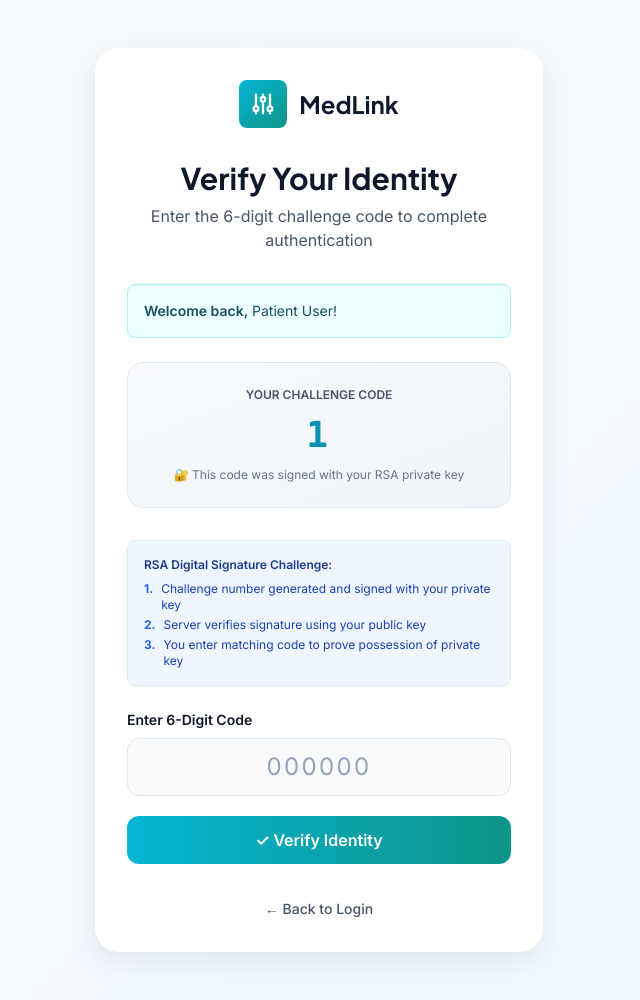
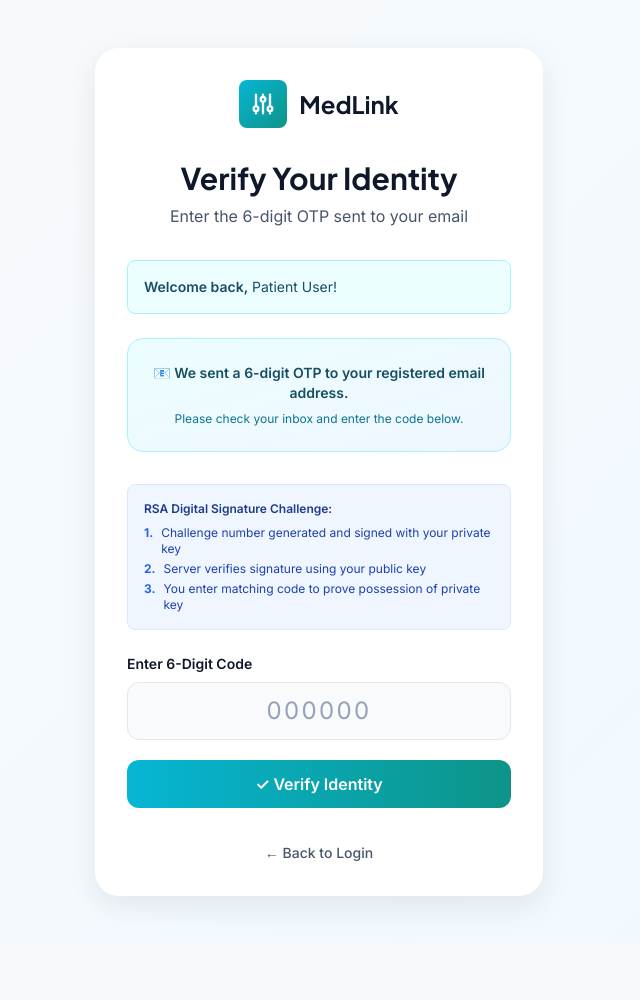
Before and after one commit to Pranto-Roy-10/MedLink, a Flask app: page /verify-2fa in a window 1280 px wide. Shown: the whole page, without its empty margins (321-961 px from the left). After the commit the page ends 911 px from the top, so only its background shows below. Run offline with Flask 3, Linux system fonts and the light colour scheme; a user stored in the database is signed in; some libraries are stand-ins or nearby versions.

Commit message:
two step verification

```diff
--- a/app.py
+++ b/app.py
@@ -12,7 +12,8 @@ from security.encryption_utils import (
     ecc_encrypt_message, ecc_decrypt_message,
     encrypt_email_rsa, decrypt_email_rsa
 )
-
+import smtplib
+from email.mime.text import MIMEText
 app = Flask(__name__)
 app.secret_key = 'your-secret-key-change-in-production'
 
@@ -39,6 +40,53 @@ def add_system_log(message, status='INFO'):
         system_log.pop(0)
     print(log_entry)
 
+def send_otp_email(to_email, otp_code, purpose="login"):
+    sender_email = os.environ.get("SMTP_USERNAME")
+    sender_password = os.environ.get("SMTP_PASSWORD")
+
+    if not sender_email or not sender_password:
+        raise Exception("SMTP_USERNAME or SMTP_PASSWORD is missing")
+
+    # Different messages for different purposes
+    if purpose == "registration":
+        subject = "MedLink Account Verification OTP"
+
+        body = f"""
+Hello,
+
+Your account creation OTP is: {otp_code}
+
+Use this OTP to verify your MedLink account registration.
+
+This code will expire soon.
+
+If you did not create this account, please ignore this email.
+"""
+
+    else:
+        subject = "MedLink Login OTP"
+
+        body = f"""
+Hello,
+
+Your login OTP is: {otp_code}
+
+Use this OTP to complete your MedLink login.
+
+This code will expire soon.
+
+If this was not you, please secure your account immediately.
+"""
+
+    message = MIMEText(body)
+    message["Subject"] = subject
+    message["From"] = sender_email
+    message["To"] = to_email
+
+    with smtplib.SMTP_SSL("smtp.gmail.com", 465) as server:
+        server.login(sender_email, sender_password)
+        server.sendmail(sender_email, to_email, message.as_string())
+
 @app.route('/')
 def index():
     """Landing page"""
@@ -70,12 +118,31 @@ def login():
 
             session['pending_2fa_user_id'] = user.id
             session['2fa_challenge'] = challenge_code
-            session['2fa_signed'] = challenge_signed
-            session['2fa_timestamp'] = datetime.now().isoformat()
-
-            add_system_log(f"✓ LOGIN STEP 1: {user.get_display_name()} | Challenge Generated: {challenge_code}", "SUCCESS")
-
-            return redirect(url_for('verify_2fa'))
+            session['2fa_user_id'] = user.id
+            session['2fa_timestamp'] = datetime.now().timestamp()
+
+            try:
+                user_email = user.get_email()
+
+                send_otp_email(user_email, challenge_code, "login")
+
+                add_system_log(
+        f"✓ LOGIN STEP 1: {user.get_display_name()} | OTP sent to registered email",
+        "SUCCESS"
+    )
+
+                return redirect(url_for('verify_2fa'))
+
+            except Exception as e:
+                add_system_log(
+        f"❌ OTP EMAIL FAILED: {str(e)}",
+        "ERROR"
+    )
+
+                return render_template(
+        'login.html',
+        error='Password correct, but OTP email could not be sent.'
+    )
         else:
             add_system_log(f"❌ LOGIN FAILED: Username {username} - Invalid credentials", "ERROR")
             return render_template('login.html', error='Invalid credentials')
@@ -126,13 +193,11 @@ def verify_2fa():
         else:
             add_system_log(f"❌ 2FA FAILED: Invalid challenge code entered", "ERROR")
             return render_template('verify_2fa.html',
-                                  error='Invalid challenge code',
+                                  error='Invalid OTP',
                                   user=User.query.get(session.get('pending_2fa_user_id')))
 
     user = User.query.get(session.get('pending_2fa_user_id'))
-    challenge = session.get('2fa_challenge')
-
-    return render_template('verify_2fa.html', user=user, challenge=challenge)
+    return render_template('verify_2fa.html', user=user)
 
 @app.route('/register', methods=['GET', 'POST'])
 def register():
@@ -218,12 +283,26 @@ def register():
             db.session.add(user)
             db.session.commit()
 
-            add_system_log(
-                f"✓ REGISTRATION SUCCESSFUL: New {role.capitalize()} registered | {display_name} ({email}) | Verification code generated",
-                "SUCCESS"
-            )
-
-            # Redirect to verification page
+            try:
+                send_otp_email(email, verification_code, "registration")
+
+                add_system_log(
+        f"✓ REGISTRATION SUCCESSFUL: New {role.capitalize()} registered | {display_name} ({email}) | OTP sent to email",
+        "SUCCESS"
+    )
+
+            except Exception as e:
+                add_system_log(
+        f"❌ REGISTRATION OTP EMAIL FAILED: {str(e)}",
+        "ERROR"
+    )
+
+                return render_template(
+        'register.html',
+        error='Account was created, but OTP email could not be sent. Please try again.'
+    )
+
+# Redirect to verification page
             session['pending_user_id'] = user.id
             session['verification_code'] = verification_code
             return redirect(url_for('verify_registration'))
@@ -276,8 +355,8 @@ def verify_registration():
 
     user_id = session.get('pending_user_id')
     user = User.query.get(user_id)
-    verification_code = session.get('verification_code', '')
-    return render_template('verify_registration.html', user=user, verification_code=verification_code)
+
+    return render_template('verify_registration.html', user=user)
 
 @app.route('/dashboard')
 def dashboard():
--- a/templates/verify_2fa.html
+++ b/templates/verify_2fa.html
@@ -1,28 +1,47 @@
-{% extends "base.html" %}
-
-{% block title %}Verify Identity - MedLink{% endblock %}
-
-{% block content %}
-<div class="min-h-screen bg-gradient-to-br from-slate-50 to-blue-50 flex items-center justify-center px-4 py-12" style="background: linear-gradient(135deg, #F8FAFC 0%, #F0F9FF 100%);">
+{% extends "base.html" %} {% block title %}Verify Identity - MedLink{% endblock
+%} {% block content %}
+<div
+  class="min-h-screen bg-gradient-to-br from-slate-50 to-blue-50 flex items-center justify-center px-4 py-12"
+  style="background: linear-gradient(135deg, #f8fafc 0%, #f0f9ff 100%)"
+>
   <div class="w-full max-w-md">
     <!-- 2FA Card -->
     <div class="card-elevated bg-white rounded-3xl p-8 animate-fade-in-up">
       <!-- Logo -->
       <div class="flex items-center justify-center mb-8">
-                <div class="w-12 h-12 bg-gradient-to-br from-cyan-500 to-teal-600 rounded-lg flex items-center justify-center mr-3">
-                    <svg class="w-7 h-7 text-white" fill="none" stroke="currentColor" viewBox="0 0 24 24">
-                        <path stroke-linecap="round" stroke-linejoin="round" stroke-width="2" d="M12 6V4m0 2a2 2 0 100 4m0-4a2 2 0 110 4m-6 8a2 2 0 100-4m0 4a2 2 0 110-4m0 4v2m0-6V4m6 6v10m6-2a2 2 0 100-4m0 4a2 2 0 110-4m0 4v2m0-6V4"></path>
+        <div
+          class="w-12 h-12 bg-gradient-to-br from-cyan-500 to-teal-600 rounded-lg flex items-center justify-center mr-3"
+        >
+          <svg
+            class="w-7 h-7 text-white"
+            fill="none"
+            stroke="currentColor"
+            viewBox="0 0 24 24"
+          >
+            <path
+              stroke-linecap="round"
+              stroke-linejoin="round"
+              stroke-width="2"
+              d="M12 6V4m0 2a2 2 0 100 4m0-4a2 2 0 110 4m-6 8a2 2 0 100-4m0 4a2 2 0 110-4m0 4v2m0-6V4m6 6v10m6-2a2 2 0 100-4m0 4a2 2 0 110-4m0 4v2m0-6V4"
+            ></path>
           </svg>
         </div>
-                <span class="text-2xl font-bold text-slate-900" style="font-family: 'Plus Jakarta Sans', sans-serif;">MedLink</span>
+        <span
+          class="text-2xl font-bold text-slate-900"
+          style="font-family: &quot;Plus Jakarta Sans&quot;, sans-serif"
+          >MedLink</span
+        >
       </div>
 
       <!-- Heading -->
-            <h1 class="text-3xl font-bold text-slate-900 text-center mb-2" style="font-family: 'Plus Jakarta Sans', sans-serif;">
+      <h1
+        class="text-3xl font-bold text-slate-900 text-center mb-2"
+        style="font-family: &quot;Plus Jakarta Sans&quot;, sans-serif"
+      >
         Verify Your Identity
       </h1>
       <p class="text-center text-slate-600 mb-8">
-                Enter the 6-digit challenge code to complete authentication
+        Enter the 6-digit OTP sent to your email
       </p>
 
       <!-- Error Message -->
@@ -36,29 +55,37 @@
       {% if user %}
       <div class="mb-6 p-4 bg-cyan-50 border border-cyan-200 rounded-lg">
         <p class="text-sm text-cyan-900">
-                    <span class="font-semibold">Welcome back,</span> {{ user.get_display_name() }}!
+          <span class="font-semibold">Welcome back,</span> {{
+          user.get_display_name() }}!
         </p>
       </div>
       {% endif %}
 
       <!-- Challenge Display -->
-            <div class="mb-8 p-6 bg-gradient-to-br from-slate-50 to-slate-100 rounded-2xl border border-slate-200">
-                <p class="text-xs text-slate-600 font-semibold mb-3 text-center">YOUR CHALLENGE CODE</p>
-                <div class="text-center font-mono text-4xl font-bold text-cyan-600 tracking-widest">
-                    {{ challenge }}
-                </div>
-                <p class="text-xs text-slate-500 text-center mt-3">
-                    🔐 This code was signed with your RSA private key
+      <div
+        class="mb-8 p-6 bg-gradient-to-br from-cyan-50 to-blue-50 rounded-2xl border border-cyan-200"
+      >
+        <p class="text-sm text-cyan-900 text-center font-semibold">
+          📧 We sent a 6-digit OTP to your registered email address.
+        </p>
+        <p class="text-xs text-cyan-700 text-center mt-2">
+          Please check your inbox and enter the code below.
         </p>
       </div>
 
       <!-- How It Works -->
-            <div class="mb-6 space-y-2 p-4 bg-blue-50 rounded-lg border border-blue-100">
-                <p class="text-xs font-semibold text-blue-900 mb-2">RSA Digital Signature Challenge:</p>
+      <div
+        class="mb-6 space-y-2 p-4 bg-blue-50 rounded-lg border border-blue-100"
+      >
+        <p class="text-xs font-semibold text-blue-900 mb-2">
+          RSA Digital Signature Challenge:
+        </p>
         <div class="text-xs text-blue-800 space-y-1">
           <div class="flex items-start gap-2">
             <span class="text-blue-600 font-bold">1.</span>
-                        <span>Challenge number generated and signed with your private key</span>
+            <span
+              >Challenge number generated and signed with your private key</span
+            >
           </div>
           <div class="flex items-start gap-2">
             <span class="text-blue-600 font-bold">2.</span>
@@ -66,16 +93,25 @@
           </div>
           <div class="flex items-start gap-2">
             <span class="text-blue-600 font-bold">3.</span>
-                        <span>You enter matching code to prove possession of private key</span>
+            <span
+              >You enter matching code to prove possession of private key</span
+            >
           </div>
         </div>
       </div>
 
       <!-- Verification Form -->
-            <form method="POST" action="{{ url_for('verify_2fa') }}" class="space-y-5">
+      <form
+        method="POST"
+        action="{{ url_for('verify_2fa') }}"
+        class="space-y-5"
+      >
         <!-- Challenge Code Input -->
         <div>
-                    <label for="challenge_code" class="block text-sm font-semibold text-slate-900 mb-2">
+          <label
+            for="challenge_code"
+            class="block text-sm font-semibold text-slate-900 mb-2"
+          >
             Enter 6-Digit Code
           </label>
           <input
@@ -89,7 +125,7 @@
             class="w-full px-4 py-3 bg-slate-50 border border-slate-200 rounded-xl text-slate-900 text-center text-2xl tracking-widest placeholder-slate-400 focus:outline-none focus:ring-2 focus:ring-cyan-500 focus:border-transparent transition"
             placeholder="000000"
             autocomplete="off"
-                    >
+          />
         </div>
 
         <!-- Verify Button -->
@@ -103,7 +139,10 @@
 
       <!-- Back to Login -->
       <div class="mt-8 text-center">
-                <a href="{{ url_for('login') }}" class="text-sm text-slate-600 hover:text-slate-900 font-medium">
+        <a
+          href="{{ url_for('login') }}"
+          class="text-sm text-slate-600 hover:text-slate-900 font-medium"
+        >
           ← Back to Login
         </a>
       </div>
@@ -113,8 +152,10 @@
 
 <script>
   // Auto-format input to numbers only
-document.getElementById('challenge_code').addEventListener('input', function(e) {
-    e.target.value = e.target.value.replace(/[^0-9]/g, '').slice(0, 6);
+  document
+    .getElementById("challenge_code")
+    .addEventListener("input", function (e) {
+      e.target.value = e.target.value.replace(/[^0-9]/g, "").slice(0, 6);
 
       // Auto-submit when 6 digits entered
       if (e.target.value.length === 6) {
```
Also changed, not shown: templates/verify_registration.html (+64 -27 lines), medlink.db. Lines whose indentation alone changed are shown as unchanged.
